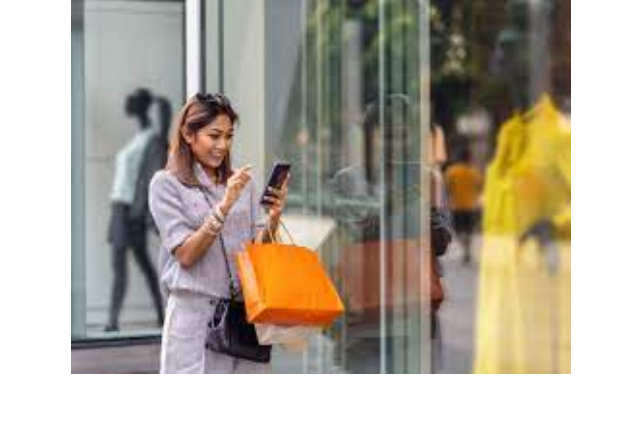
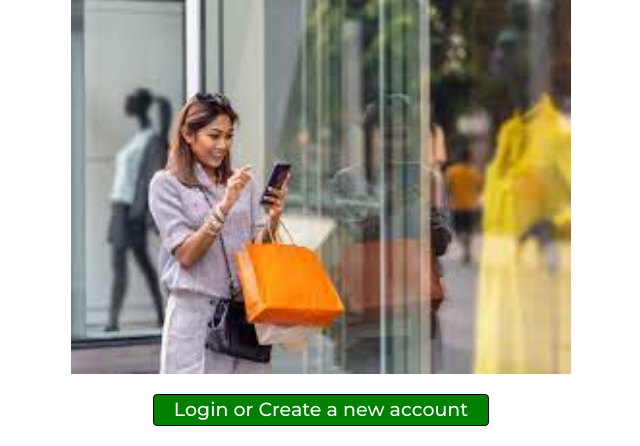
Before and after one commit to fabiolorenzi/wish_list, a Flask app: page / in a window 1280 px wide. Shown: the part 550-996 px from the top of the page, without its empty margins (319-959 px from the left). Before the commit the page ends 924 px from the top, so only its background shows below. Run offline with Flask 2, Linux system fonts and the light colour scheme; style sheets or scripts are compiled from the project's sources.

Commit message:
styled home page

```diff
--- a/scripts/scss/home/index.scss
+++ b/scripts/scss/home/index.scss
@@ -83,5 +83,25 @@
             max-width: 500px;
             margin: auto;
         }
+        a {
+            display: block;
+            width: fit-content;
+            color: $white;
+            font-size: $lg-font-size;
+            font-weight: 500;
+            background-color: $green;
+            text-decoration: none;
+            border: 1px solid $black;
+            border-radius: 4px;
+            padding: 4px 20px;
+            cursor: pointer;
+            margin: 20px auto;
+            transition-duration: 0.3s;
+            &:hover {
+                color: $black;
+                background-color: $yellow;
+                transition-duration: 0.3s;
+            }
+        }
     }
 }
--- a/templates/pages/home/index.html
+++ b/templates/pages/home/index.html
@@ -33,6 +33,7 @@
         </div>
         <div class="home_bottom">
             <img src="/static//media/img/home_image.jpeg" alt="home_bottom" />
+            <a href="/login">Login or Create a new account</a>
         </div>
     </div>
 </body>
```
